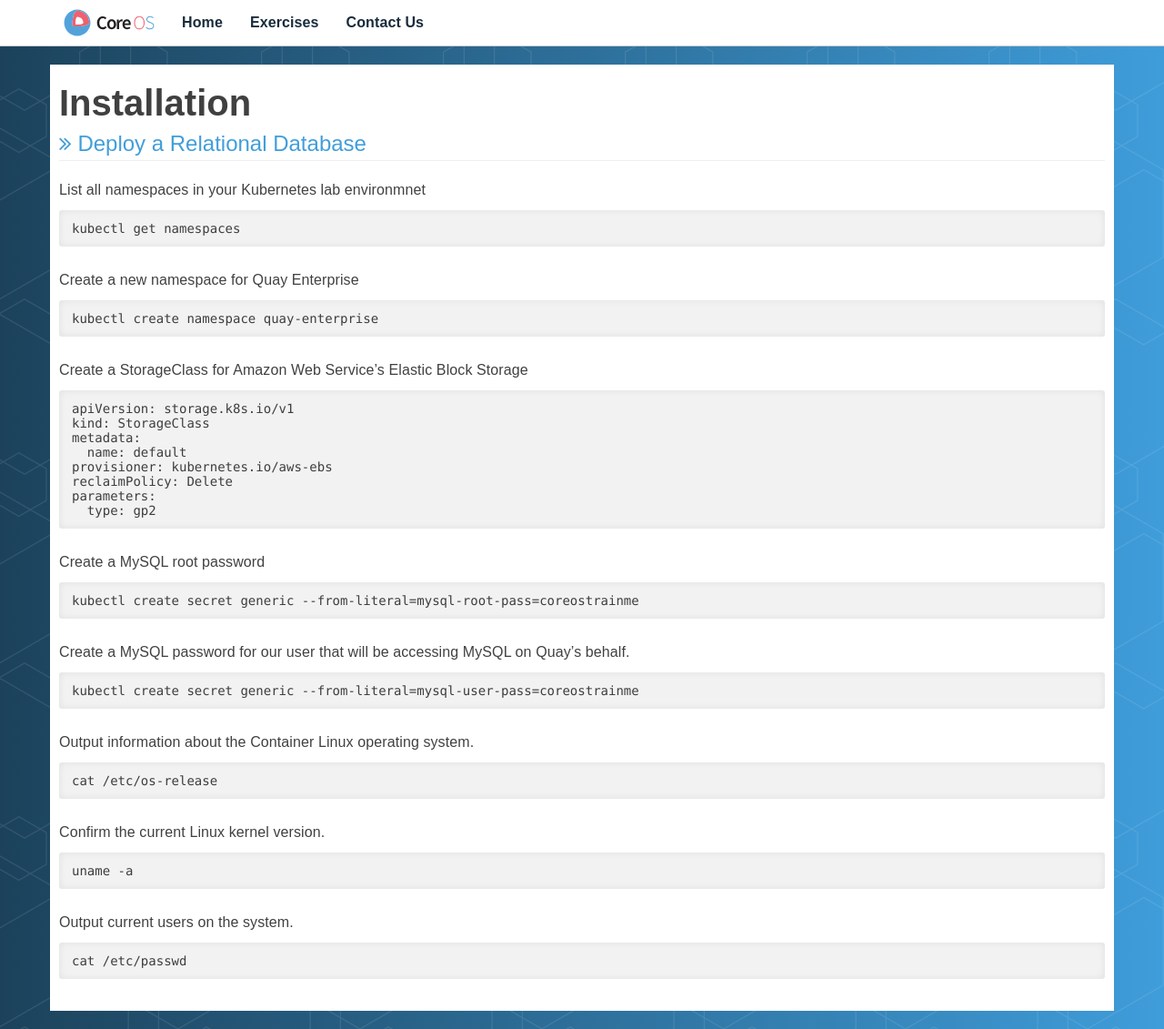
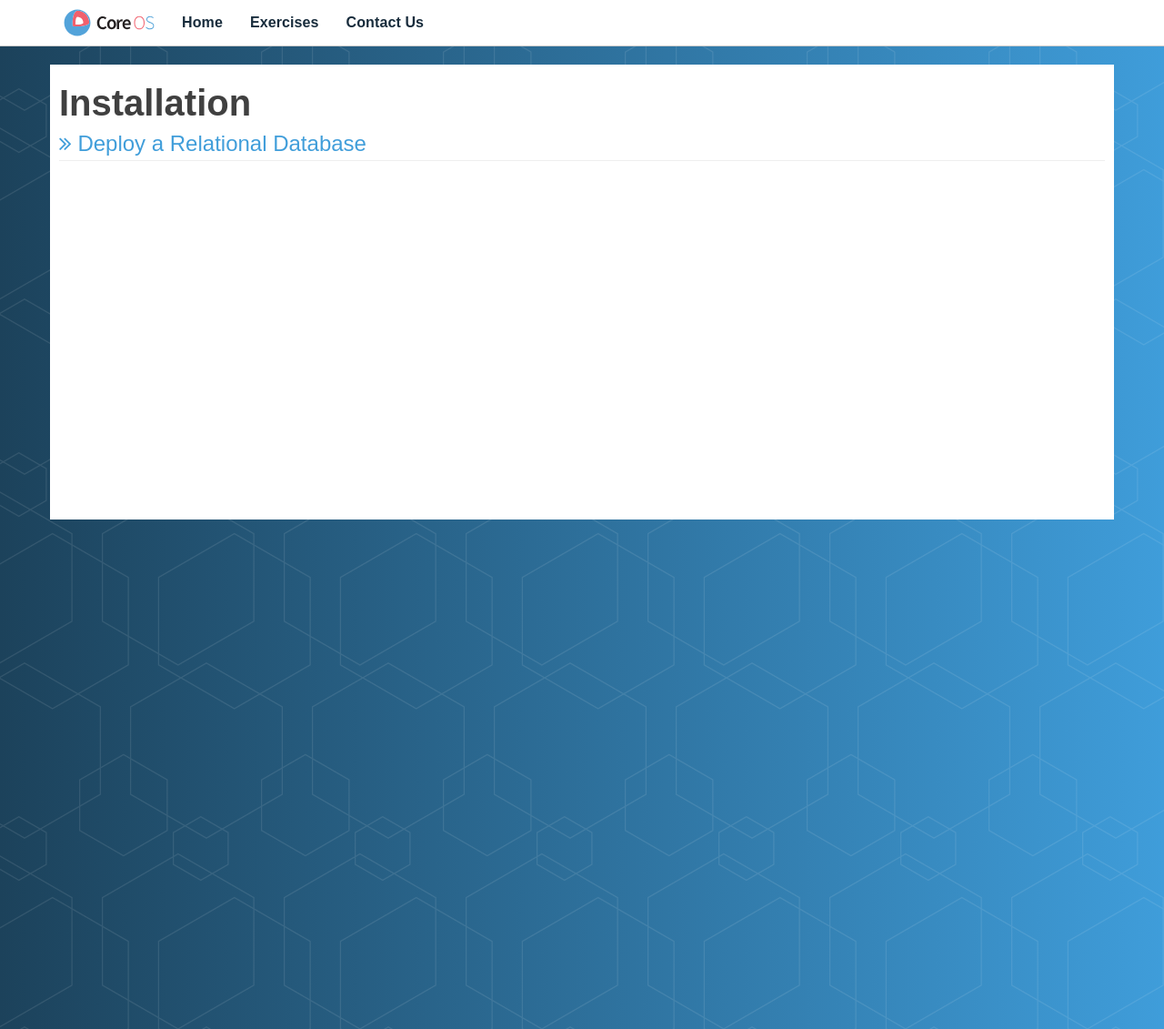
Before and after one commit to RedHatWorkshops/quay-workshop, a Jekyll site: the page built from content/labs/0004-install-quay-enterprise.md, in a window 1280 px wide. Shown: the whole page at 91% size. Built offline with Jekyll 4.4.1, drawn with Linux system fonts in a browser that asks for light colours.

````diff
--- a/content/labs/0004-install-quay-enterprise.md
+++ b/content/labs/0004-install-quay-enterprise.md
@@ -4,64 +4,3 @@ title: Deploy a Relational Database
 permalink: /lab/install/
 module: Installation
 ---
-
-List all namespaces in your Kubernetes lab environmnet
-
-```
-kubectl get namespaces
-```
-
-Create a new namespace for Quay Enterprise
-
-```
-kubectl create namespace quay-enterprise
-```
-
-Create a StorageClass for Amazon Web Service's Elastic Block Storage
-
-```
-apiVersion: storage.k8s.io/v1
-kind: StorageClass
-metadata:
-  name: default
-provisioner: kubernetes.io/aws-ebs
-reclaimPolicy: Delete
-parameters:
-  type: gp2
-```
-
-
-Create a MySQL root password
-
-```
-kubectl create secret generic --from-literal=mysql-root-pass=coreostrainme
-```
-
-Create a MySQL password for our user that will be accessing MySQL on Quay's behalf.
-
-```
-kubectl create secret generic --from-literal=mysql-user-pass=coreostrainme
-```
-
-
-
-
-
-
-Output information about the Container Linux operating system.
-
-```
-cat /etc/os-release
-```
-
-Confirm the current Linux kernel version.
-
-```
-uname -a
-```
-
-Output current users on the system.
-
-```
-cat /etc/passwd
-```
````
Also changed, not shown: content/labs/0003-install-mysql.md (+82 -15 lines).
